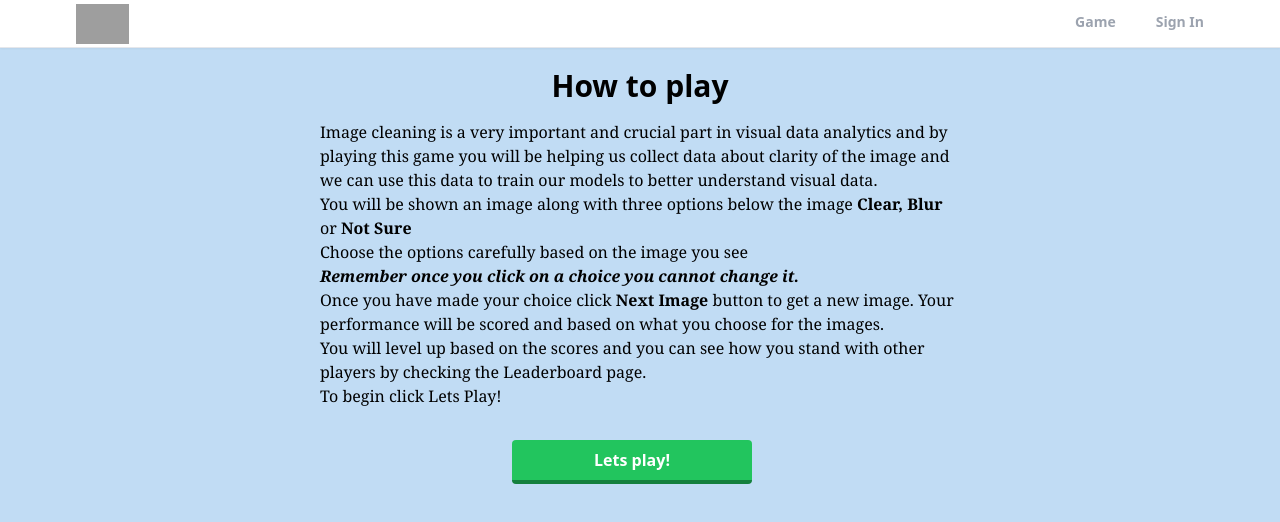
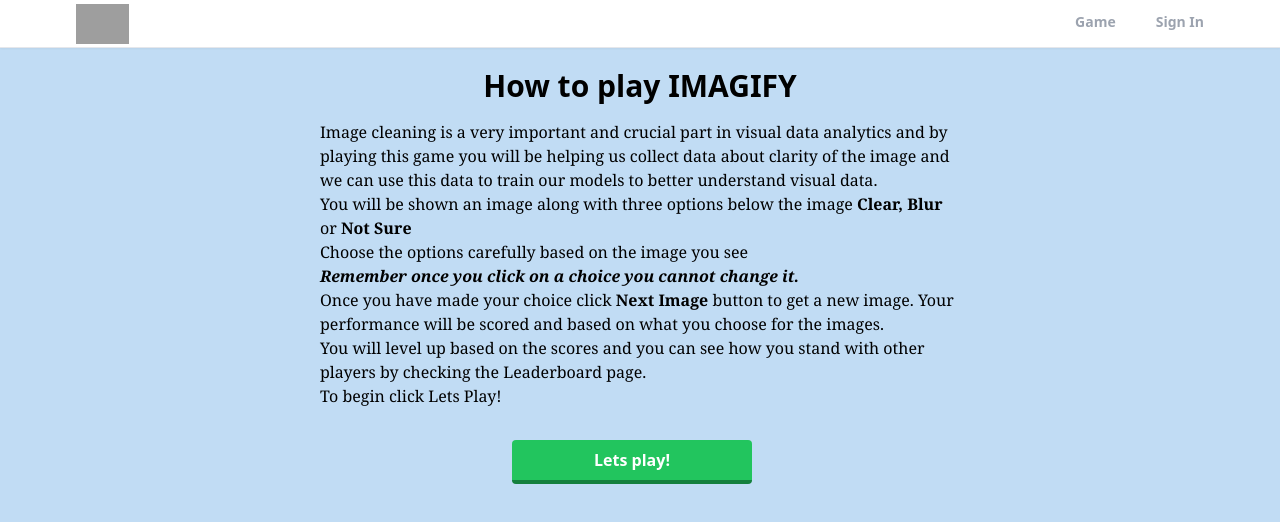
Before and after one commit to pradnya08/Imagify_Game, a React (Create React App) app: page / in a window 1280 px wide. Shown: the top 522 px of the page. Built offline with nearby package versions, Linux system fonts and the light colour scheme; no server answers; grey boxes are pictures that could not be loaded.

Commit message:
CSS Changes

```diff
--- a/src/components/Game.jsx
+++ b/src/components/Game.jsx
@@ -117,7 +117,7 @@
 				setPtsDelta(new_delta);
 			}
 			updateDoc(doc(db, "users", user.uid), { ptsDelta: new_delta });
-			if (ptsDelta > 0) {
+			if (change > 0) {
 				getDoc(doc(db, "users", user.uid)).then((snapShot) => {
 					const old_points = snapShot.data().points;
 					var new_points = 0;
--- a/src/pages/HowToPlay.jsx
+++ b/src/pages/HowToPlay.jsx
@@ -7,7 +7,7 @@
 		<>
 			<div>
 				<h1 className='mt-5 font-bold text-3xl flex justify-center mb-4'>
-					How to play
+					How to play IMAGIFY
 				</h1>
 			</div>
 			<div className='flex justify-center flex-col items-center'>
--- a/src/pages/SignIn.jsx
+++ b/src/pages/SignIn.jsx
@@ -37,7 +37,7 @@
 	}
 	return (
 		<section>
-			<h1 className='text-3xl text-center mt-6 font-bold'>Sign In</h1>
+			<h1 className='text-3xl text-center mt-6 font-bold'>IMAGIFY</h1>
 			<div className='flex justify-center flex-wrap items-center px-6 py-12 max-w-6xl mx-auto'>
 				<div className='md:w-[67%] lg:w-[50%] mb-12 md:mb-6'>
 					<img
```
